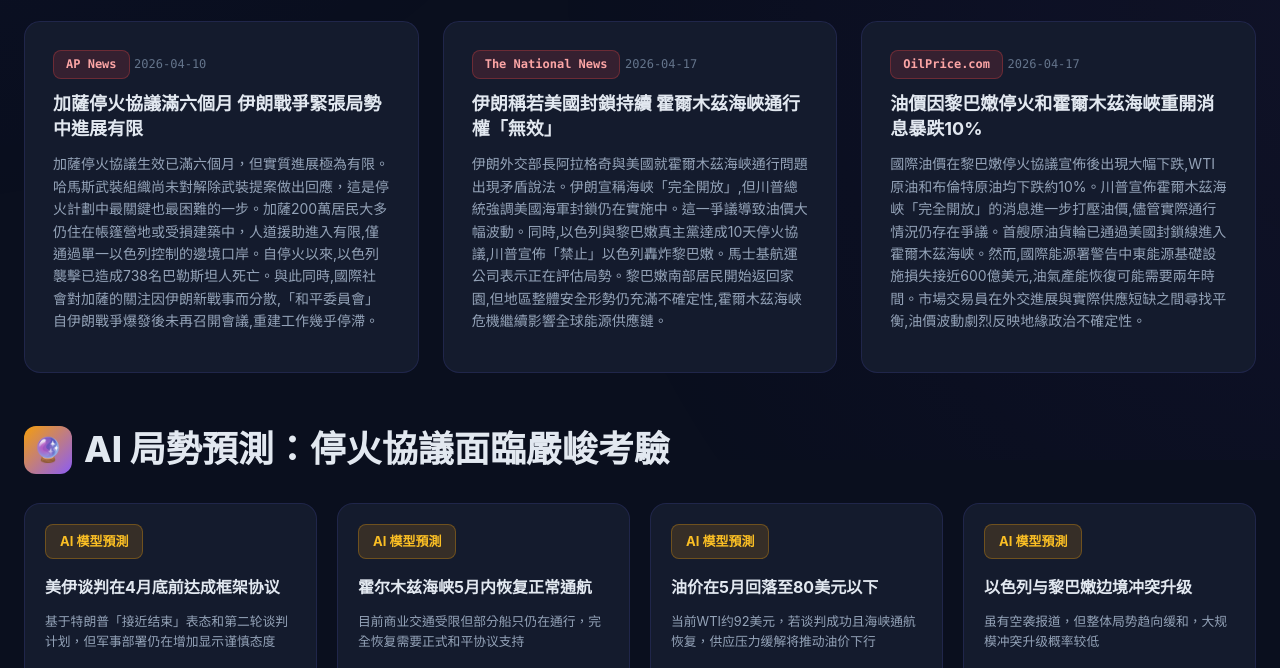
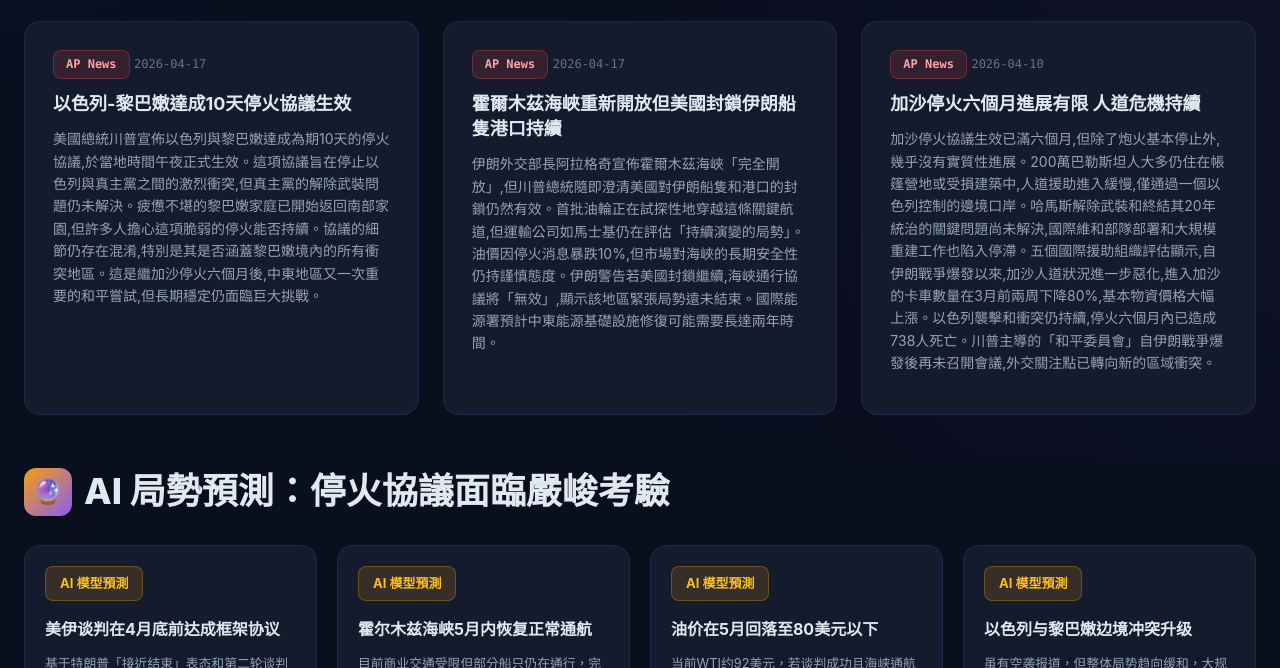
Before and after one commit to cto1218-blip/537, a plain HTML site: page middle-east-tracker-zh-TW.html in a window 1280 px wide. Shown: the part 740-1408 px from the top of the page. Drawn offline with Linux system fonts and the light colour scheme.

Commit message:
中東局勢更新 2026-04-17 04:00

```diff
--- a/middle-east-tracker-zh-TW.html
+++ b/middle-east-tracker-zh-TW.html
@@ -989,7 +989,7 @@
         <header class="header">
             <h1>🌐 2026 美以伊衝突追蹤</h1>
             <p>中東地緣政治局勢情報儀表板</p>
-            <div class="timestamp">最後更新：2026年4月17日 03:00</div>
+            <div class="timestamp">最後更新：2026年4月17日 04:00</div>
         </header>
 
         <div class="stats-grid">
@@ -1028,21 +1028,21 @@
             <div class="news-grid">
                 <div class="news-card">
                     <span class="news-source">AP News</span>
+                    <span class="news-date">2026-04-17</span>
+                    <div class="news-title">以色列-黎巴嫩達成10天停火協議生效</div>
+                    <div class="news-description">美國總統川普宣佈以色列與黎巴嫩達成為期10天的停火協議,於當地時間午夜正式生效。這項協議旨在停止以色列與真主黨之間的激烈衝突,但真主黨的解除武裝問題仍未解決。疲憊不堪的黎巴嫩家庭已開始返回南部家園,但許多人擔心這項脆弱的停火能否持續。協議的細節仍存在混淆,特別是其是否涵蓋黎巴嫩境內的所有衝突地區。這是繼加沙停火六個月後,中東地區又一次重要的和平嘗試,但長期穩定仍面臨巨大挑戰。</div>
+                </div>
+                <div class="news-card">
+                    <span class="news-source">AP News</span>
+                    <span class="news-date">2026-04-17</span>
+                    <div class="news-title">霍爾木茲海峽重新開放但美國封鎖伊朗船隻港口持續</div>
+                    <div class="news-description">伊朗外交部長阿拉格奇宣佈霍爾木茲海峽「完全開放」,但川普總統隨即澄清美國對伊朗船隻和港口的封鎖仍然有效。首批油輪正在試探性地穿越這條關鍵航道,但運輸公司如馬士基仍在評估「持續演變的局勢」。油價因停火消息暴跌10%,但市場對海峽的長期安全性仍持謹慎態度。伊朗警告若美國封鎖繼續,海峽通行協議將「無效」,顯示該地區緊張局勢遠未結束。國際能源署預計中東能源基礎設施修復可能需要長達兩年時間。</div>
+                </div>
+                <div class="news-card">
+                    <span class="news-source">AP News</span>
                     <span class="news-date">2026-04-10</span>
-                    <div class="news-title">加薩停火協議滿六個月 伊朗戰爭緊張局勢中進展有限</div>
-                    <div class="news-description">加薩停火協議生效已滿六個月，但實質進展極為有限。哈馬斯武裝組織尚未對解除武裝提案做出回應，這是停火計劃中最關鍵也最困難的一步。加薩200萬居民大多仍住在帳篷營地或受損建築中，人道援助進入有限,僅通過單一以色列控制的邊境口岸。自停火以來,以色列襲擊已造成738名巴勒斯坦人死亡。與此同時,國際社會對加薩的關注因伊朗新戰事而分散,「和平委員會」自伊朗戰爭爆發後未再召開會議,重建工作幾乎停滯。</div>
-                </div>
-                <div class="news-card">
-                    <span class="news-source">The National News</span>
-                    <span class="news-date">2026-04-17</span>
-                    <div class="news-title">伊朗稱若美國封鎖持續 霍爾木茲海峽通行權「無效」</div>
-                    <div class="news-description">伊朗外交部長阿拉格奇與美國就霍爾木茲海峽通行問題出現矛盾說法。伊朗宣稱海峽「完全開放」,但川普總統強調美國海軍封鎖仍在實施中。這一爭議導致油價大幅波動。同時,以色列與黎巴嫩真主黨達成10天停火協議,川普宣佈「禁止」以色列轟炸黎巴嫩。馬士基航運公司表示正在評估局勢。黎巴嫩南部居民開始返回家園,但地區整體安全形勢仍充滿不確定性,霍爾木茲海峽危機繼續影響全球能源供應鏈。</div>
-                </div>
-                <div class="news-card">
-                    <span class="news-source">OilPrice.com</span>
-                    <span class="news-date">2026-04-17</span>
-                    <div class="news-title">油價因黎巴嫩停火和霍爾木茲海峽重開消息暴跌10%</div>
-                    <div class="news-description">國際油價在黎巴嫩停火協議宣佈後出現大幅下跌,WTI原油和布倫特原油均下跌約10%。川普宣佈霍爾木茲海峽「完全開放」的消息進一步打壓油價,儘管實際通行情況仍存在爭議。首艘原油貨輪已通過美國封鎖線進入霍爾木茲海峽。然而,國際能源署警告中東能源基礎設施損失接近600億美元,油氣產能恢復可能需要兩年時間。市場交易員在外交進展與實際供應短缺之間尋找平衡,油價波動劇烈反映地緣政治不確定性。</div>
+                    <div class="news-title">加沙停火六個月進展有限 人道危機持續</div>
+                    <div class="news-description">加沙停火協議生效已滿六個月,但除了炮火基本停止外,幾乎沒有實質性進展。200萬巴勒斯坦人大多仍住在帳篷營地或受損建築中,人道援助進入緩慢,僅通過一個以色列控制的邊境口岸。哈馬斯解除武裝和終結其20年統治的關鍵問題尚未解決,國際維和部隊部署和大規模重建工作也陷入停滯。五個國際援助組織評估顯示,自伊朗戰爭爆發以來,加沙人道狀況進一步惡化,進入加沙的卡車數量在3月前兩周下降80%,基本物資價格大幅上漲。以色列襲擊和衝突仍持續,停火六個月內已造成738人死亡。川普主導的「和平委員會」自伊朗戰爭爆發後再未召開會議,外交關注點已轉向新的區域衝突。</div>
                 </div>
             </div>
       </section>
@@ -1238,7 +1238,7 @@
                     <div class="market-card-wrapper">
                         <div class="market-card-title current">💰 現貨黃金</div>
                         <div class="market-card gold-card">
-                        <div class="market-value">$4,857.70 (+1.43%)<span class="market-unit">/盎司</span></div>
+                        <div class="market-value">$4,855 (+1.3%)<span class="market-unit">/盎司</span></div>
                         </div>
                         <div class="market-change positive">▲ +2.8%</div>
                         <div class="market-meta">
```
